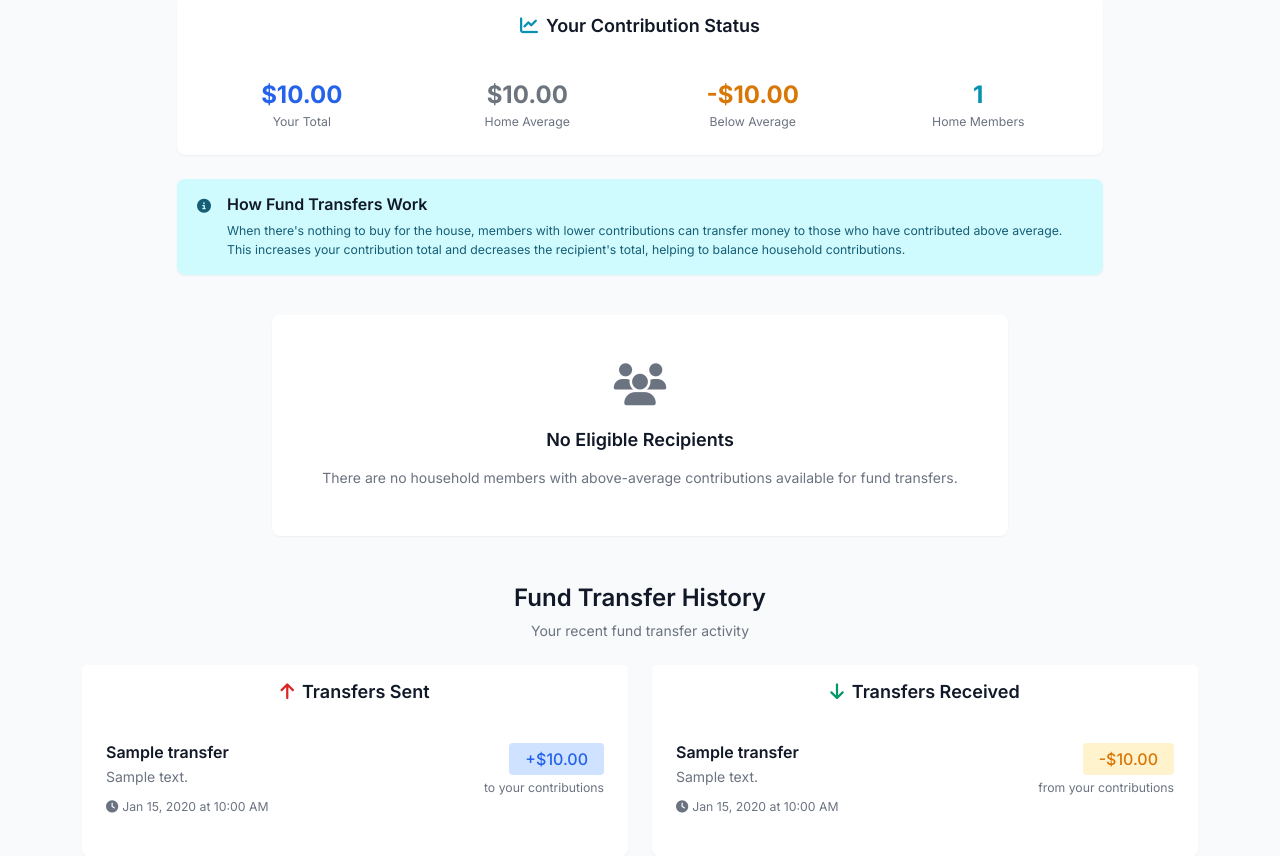
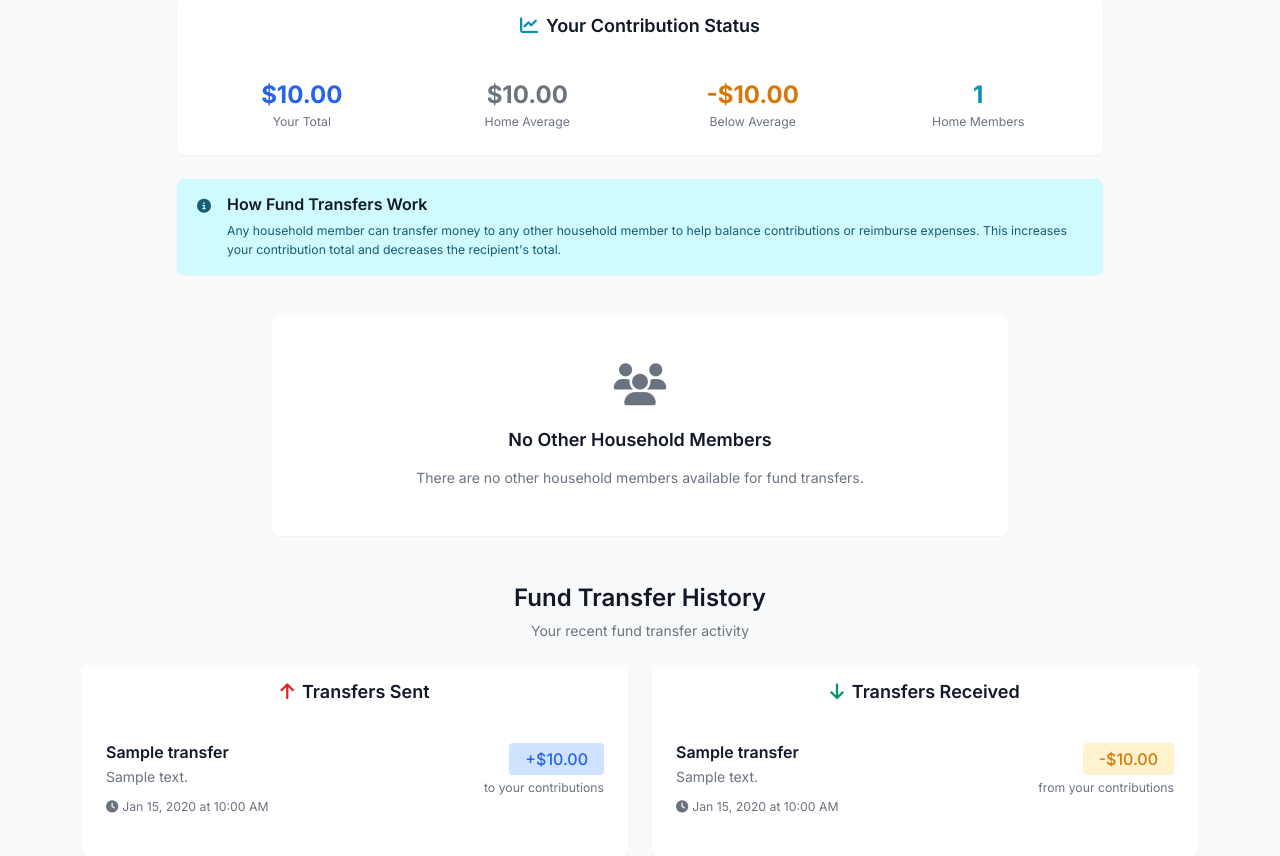
Before and after one commit to IstiaqueAhmd/Home, a FastAPI app: template templates/transfers.html in a window 1280 px wide. Shown: the part 122-978 px from the top of the page. Run offline with FastAPI, Linux system fonts and the light colour scheme; the template is opened without the code that fills it: most values are stand-ins (such as "Sample title", 1, 10 or a date in 2020).

Commit message:
major fix

```diff
--- a/src/main.py
+++ b/src/main.py
@@ -522,13 +522,13 @@ async def transfers_page(request: Request):
         # Get user's current balance (total contributions)
         balance = await db.get_user_balance(user.username)
 
-        # Get user's contribution statistics
+        # Get user's contribution statistics for display
         contribution_stats = await db.get_contribution_to_average(user.username)
 
-        # Check if user can make transfers (below average contributors only)
-        can_transfer = not contribution_stats["is_above_average"] and contribution_stats["user_total"] > 0
+        # Anyone in a home can make transfers to other home members
+        can_transfer = user_home is not None
 
-        # Get eligible recipients (above-average contributors)
+        # Get eligible recipients (all home members except sender)
         eligible_recipients = []
         if can_transfer:
             eligible_recipients = await db.get_eligible_transfer_recipients(user.username)
--- a/templates/profile.html
+++ b/templates/profile.html
@@ -113,7 +113,9 @@
                         <div class="list-group-item bg-transparent border-0 px-0 py-2">
                             <div class="d-flex justify-content-between align-items-center">
                                 <span class="text-muted">Current Balance</span>
-                                <span class="badge bg-warning rounded-pill">${{ "%.0f"|format(stats.current_balance) }}</span>
+                                <span class="badge {% if stats.current_balance < 0 %}bg-danger{% else %}bg-warning{% endif %} rounded-pill">
+                                    ${{ "%.0f"|format(stats.current_balance) }}
+                                </span>
                             </div>
                         </div>
 
--- a/templates/transfers.html
+++ b/templates/transfers.html
@@ -66,8 +66,16 @@
                     <div class="row text-center g-4">
                         <div class="col-6 col-md-3">
                             <div class="d-flex flex-column">
-                                <span class="fs-4 fw-bold text-primary">${{ "%.2f"|format(contribution_stats.user_total) }}</span>
-                                <small class="text-muted">Your Total</small>
+                                <span class="fs-4 fw-bold {% if contribution_stats.user_total < 0 %}text-danger{% else %}text-primary{% endif %}">
+                                    ${{ "%.2f"|format(contribution_stats.user_total) }}
+                                </span>
+                                <small class="text-muted">
+                                    {% if contribution_stats.user_total < 0 %}
+                                    Your Balance (Negative)
+                                    {% else %}
+                                    Your Total
+                                    {% endif %}
+                                </small>
                             </div>
                         </div>
                         <div class="col-6 col-md-3">
@@ -109,8 +117,8 @@
                     <div>
                         <h6 class="fw-semibold mb-2">How Fund Transfers Work</h6>
                         <p class="mb-0 small">
-                            When there's nothing to buy for the house, members with lower contributions can transfer money to those who have contributed above average.
-                            This increases your contribution total and decreases the recipient's total, helping to balance household contributions.
+                            Any household member can transfer money to any other household member to help balance contributions or reimburse expenses.
+                            This increases your contribution total and decreases the recipient's total.
                         </p>
                     </div>
                 </div>
@@ -133,14 +141,13 @@
                     <form method="post" action="/transfer" class="needs-validation" novalidate>
                         <div class="mb-4">
                             <label for="recipient_username" class="form-label fw-semibold mb-3">
-                                Choose Recipient (Above-Average Contributors)
+                                Choose Recipient (Household Members)
                             </label>
                             <select class="form-select form-select-lg" id="recipient_username" name="recipient_username" required>
                                 <option value="">Select a house member...</option>
                                 {% for available_user in available_users %}
                                 <option value="{{ available_user.username }}">
-                                    {{ available_user.full_name }} - ${{ "%.2f"|format(available_user.total_contribution) }}
-                                    (+${{ "%.2f"|format(available_user.above_average_by) }} above average)
+                                    {{ available_user.full_name }} - ${{ "%.2f"|format(available_user.total_contribution) }} total contributions
                                 </option>
                                 {% endfor %}
                             </select>
@@ -155,11 +162,11 @@
                                     <i class="fas fa-dollar-sign text-success"></i>
                                 </span>
                                 <input type="number" class="form-control border-start-0" id="amount" name="amount"
-                                       step="0.01" min="0.01" max="{{ contribution_stats.user_total }}" required
+                                       step="0.01" min="0.01" required
                                        placeholder="0.00">
                             </div>
                             <small class="form-text text-muted mt-2">
-                                Maximum: ${{ "%.2f"|format(contribution_stats.user_total) }} (your total contributions)
+                                Your current contributions: ${{ "%.2f"|format(contribution_stats.user_total) }}. You can transfer any amount (going negative is allowed).
                             </small>
                         </div>
 
@@ -186,29 +193,11 @@
         <div class="col-12 col-md-8 mx-auto">
             <div class="card border-0 shadow-sm">
                 <div class="card-body text-center py-5">
-                    {% if contribution_stats and contribution_stats.is_above_average %}
-                    <i class="fas fa-trophy fa-3x text-success mb-4"></i>
-                    <h5 class="fw-semibold mb-3">Great job!</h5>
+                    <i class="fas fa-users fa-3x text-muted mb-4"></i>
+                    <h5 class="fw-semibold mb-3">No Other Household Members</h5>
                     <p class="text-muted mb-0">
-                        You've contributed above the household average. You're not eligible to send fund transfers,
-                        but you may receive them from other members.
+                        There are no other household members available for fund transfers.
                     </p>
-                    {% elif contribution_stats and contribution_stats.user_total <= 0 %}
-                    <i class="fas fa-exclamation-triangle fa-3x text-warning mb-4"></i>
-                    <h5 class="fw-semibold mb-3">No Contributions Yet</h5>
-                    <p class="text-muted mb-4">
-                        You need to make some contributions before you can send fund transfers.
-                    </p>
-                    <a href="/dashboard" class="btn btn-primary">
-                        <i class="fas fa-plus me-2"></i>Add Contribution
-                    </a>
-                    {% else %}
-                    <i class="fas fa-users fa-3x text-muted mb-4"></i>
-                    <h5 class="fw-semibold mb-3">No Eligible Recipients</h5>
-                    <p class="text-muted mb-0">
-                        There are no household members with above-average contributions available for fund transfers.
-                    </p>
-                    {% endif %}
                 </div>
             </div>
         </div>
```
Also changed, not shown: src/database.py (+13 -45 lines), templates/dashboard.html (+20 -6 lines).
